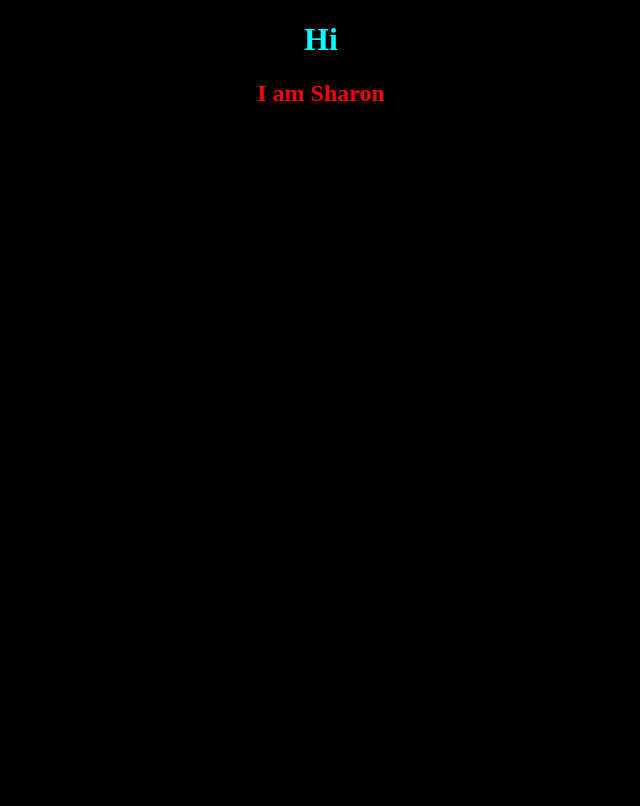
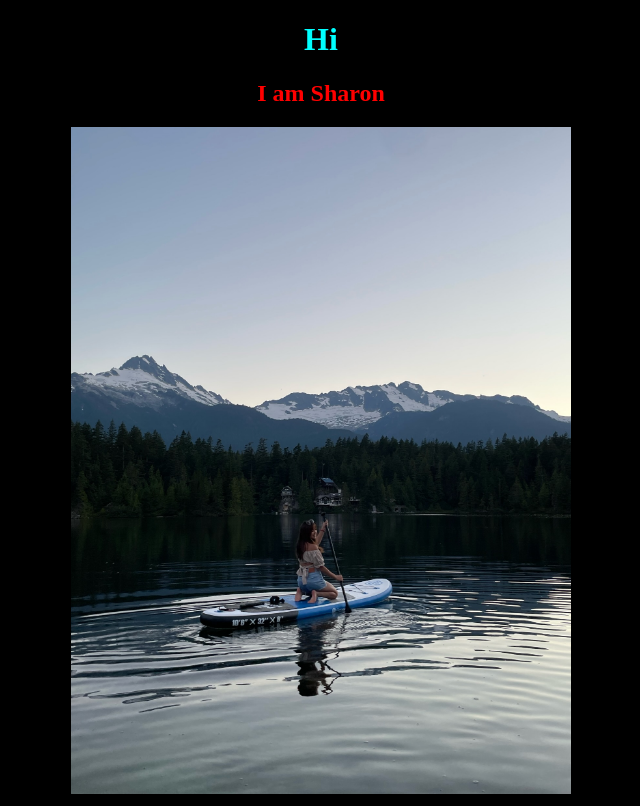
Before and after one commit to sharonhe10/first-website, a plain HTML site: page index.html in a window 1280 px wide. Shown: the whole page, without its empty margins (319-959 px from the left). Drawn offline with Linux system fonts and the light colour scheme.

Commit message:
Add files via upload

```diff
--- a/index.css
+++ b/index.css
@@ -6,3 +6,7 @@ body {
 h2 {
     color: red;
 }
+
+img {
+    width: 500px;
+}
--- a/index.html
+++ b/index.html
@@ -11,6 +11,6 @@
 
     <h1 style="color:aqua" >Hi</h1>
     <h2>I am Sharon</h2>
-
+    <img src="photo.JPG" alt="img">
 </body>
 </html>
```
Also changed, not shown: photo.JPG (added).
